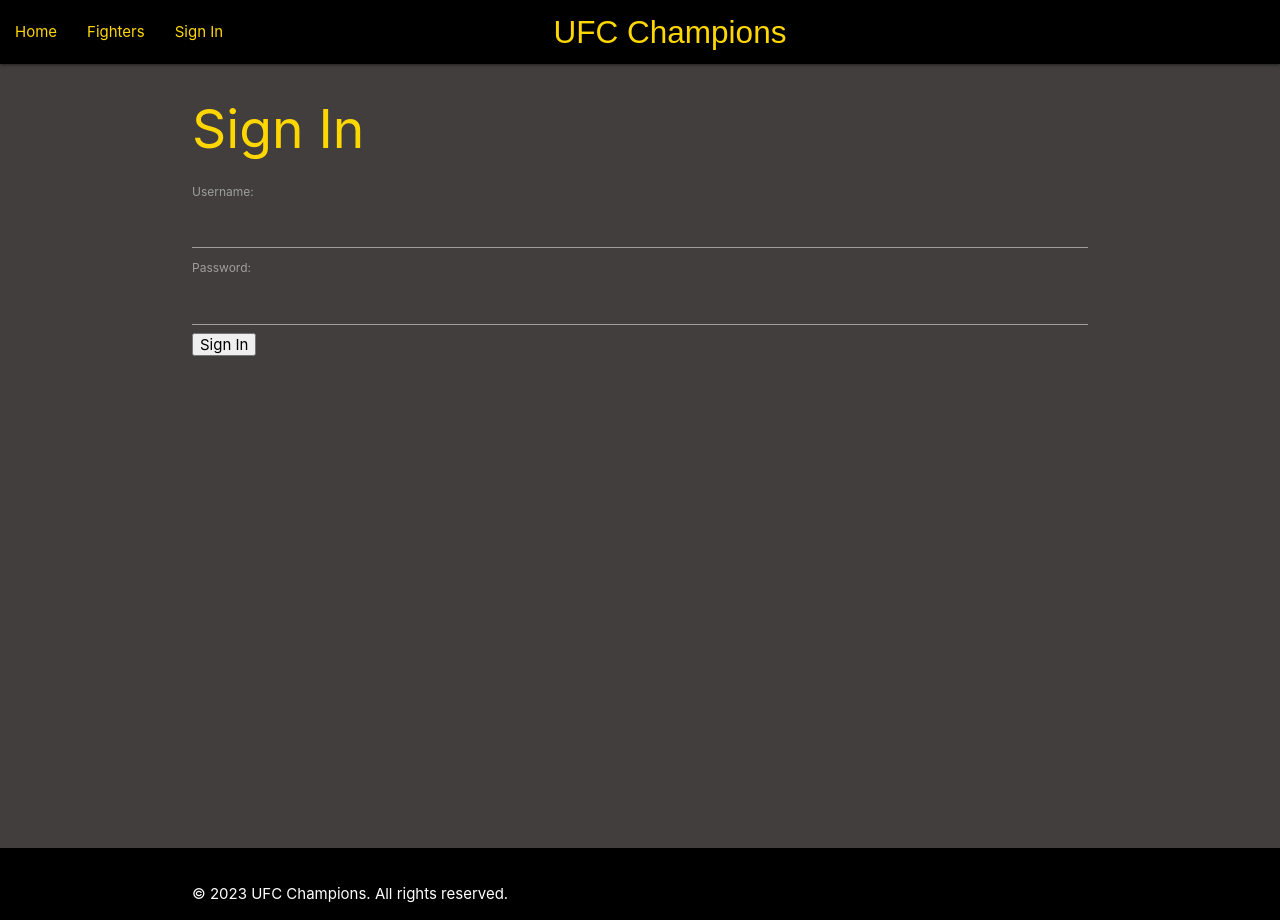
After one commit to Deesingh92/MSP-3-UFC-Champions, a Flask app: page /signin in a window 1280 px wide. The commit adds this page. Run offline with Flask 3, Linux system fonts and the light colour scheme; some web fonts are replaced.

Commit message:
created signin.html

```diff
--- a/ufc/routes.py
+++ b/ufc/routes.py
@@ -14,7 +14,6 @@ champions = [
     Champion(name="Alex Pantoja", country="Brazil", weight_class="Flyweight", start_date=datetime(2023, 11, 14), end_date=datetime.now(), image_url=None),
 ]
 
-
 @app.route("/")
 def home():
     return render_template("base.html")
@@ -23,16 +22,26 @@ def home():
 def fighters():
     if request.method == 'POST':
         weight_class = request.form.get('weight_class')
-        if weight_class == 'all':
-            champions_filtered = champions
-        else:
-            champions_filtered = [champion for champion in champions if champion.weight_class == weight_class]
+        champions_filtered = [champion for champion in champions if weight_class == 'all' or champion.weight_class == weight_class]
 
         return render_template('fighters.html', champions=champions_filtered)
 
-
     for champion in champions:
-        champion.image_url = url_for('static', filename='images/jon-jones.jpeg')
-        print(champion.image_url)
+        champion.image_url = url_for('static', filename=f'images/{champion.name.lower().replace(" ", "-")}.jpeg')
 
     return render_template('fighters.html', champions=champions)
+
+@app.route('/signin', methods=['GET', 'POST'])
+def signin():
+    if request.method == 'POST':
+        # Simulate a simple user for demonstration purposes
+        username = request.form.get('username')
+        password = request.form.get('password')
+
+        if username == 'demo' and password == 'password':
+            session['user'] = username
+            return redirect(url_for('home'))
+
+        return render_template('signin.html', error='Invalid credentials')
+
+    return render_template('signin.html', error=None)
--- a/ufc/templates/base.html
+++ b/ufc/templates/base.html
@@ -21,7 +21,7 @@
             <ul id="nav-mobile" class="left hide-on-med-and-down">
                 <li><a href="{{ url_for('home') }}">Home</a></li>
                 <li><a href="{{ url_for('fighters') }}">Fighters</a></li>
-                <li><a href="collapsible.html">Sign In</a></li>
+                <li><a href="{{ url_for('signin') }}">Sign In</a></li>
             </ul>
 
 
--- /dev/null
+++ b/ufc/templates/signin.html
@@ -0,0 +1,22 @@
+{% extends 'base.html' %}
+
+{% block title %}UFC Champions - Fighters{% endblock %}
+
+{% block hero_image %}
+
+
+
+    <h2>Sign In</h2>
+    <form method="post" action="{{ url_for('signin') }}">
+        <label for="username">Username:</label>
+        <input type="text" id="username" name="username" required><br>
+
+        <label for="password">Password:</label>
+        <input type="password" id="password" name="password" required><br>
+
+        <button type="submit">Sign In</button>
+    </form>
+    {% if error %}
+        <p style="color: red;">{{ error }}</p>
+    {% endif %}
+{% endblock %}
```
